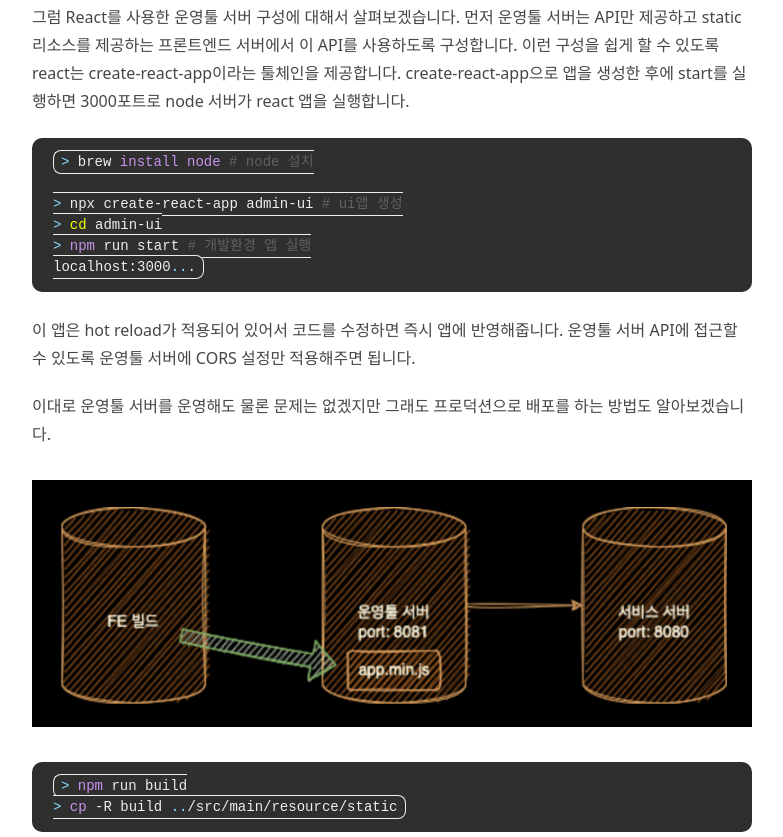
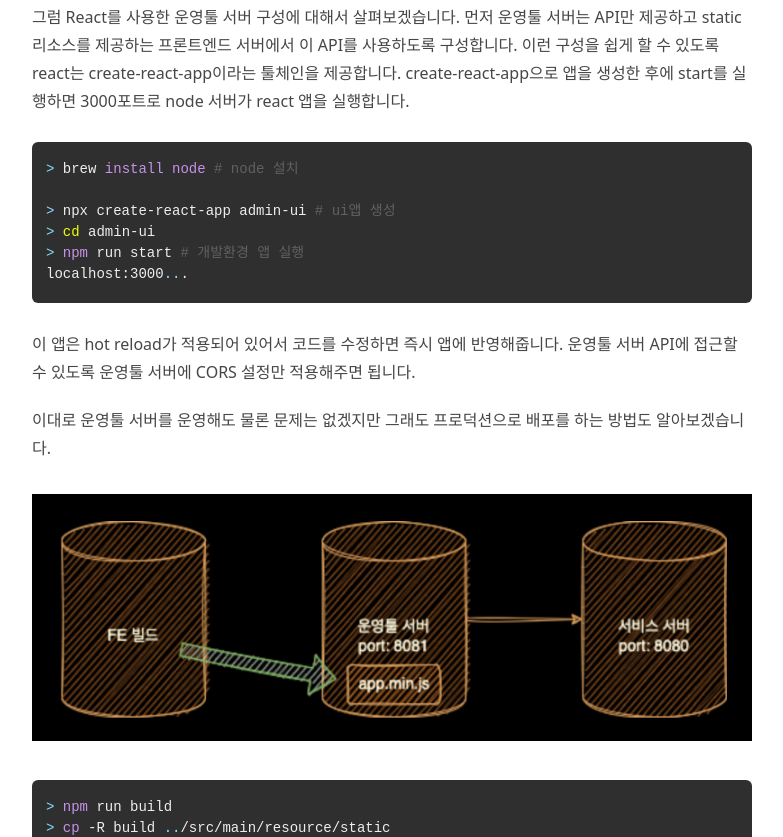
Before and after one commit to joostory/joostory.github.io, a Next.js app: page /posts/admin-for-server-developer in a window 1280 px wide. Shown: the part 3900-4737 px from the top of the page, without its empty margins (248-1031 px from the left). Built offline with nearby package versions, Linux system fonts and the light colour scheme.

Commit message:
SyntaxHighlighter의 PreTag를 'pre'로 변경하고 className 추가

```diff
--- a/components/post/post-content.tsx
+++ b/components/post/post-content.tsx
@@ -14,8 +14,9 @@ export default function PostContent({content}: {content: string}) {
             return match ? (
               <SyntaxHighlighter
                 style={materialDark}
+                className={className}
                 language={match[1]}
-                PreTag="div"
+                PreTag="pre"
               >
                 {String(children).replace(/\n$/, '')}
               </SyntaxHighlighter>
```
Also changed, not shown: 1 other file (tests, documents, lock files or other folders).
